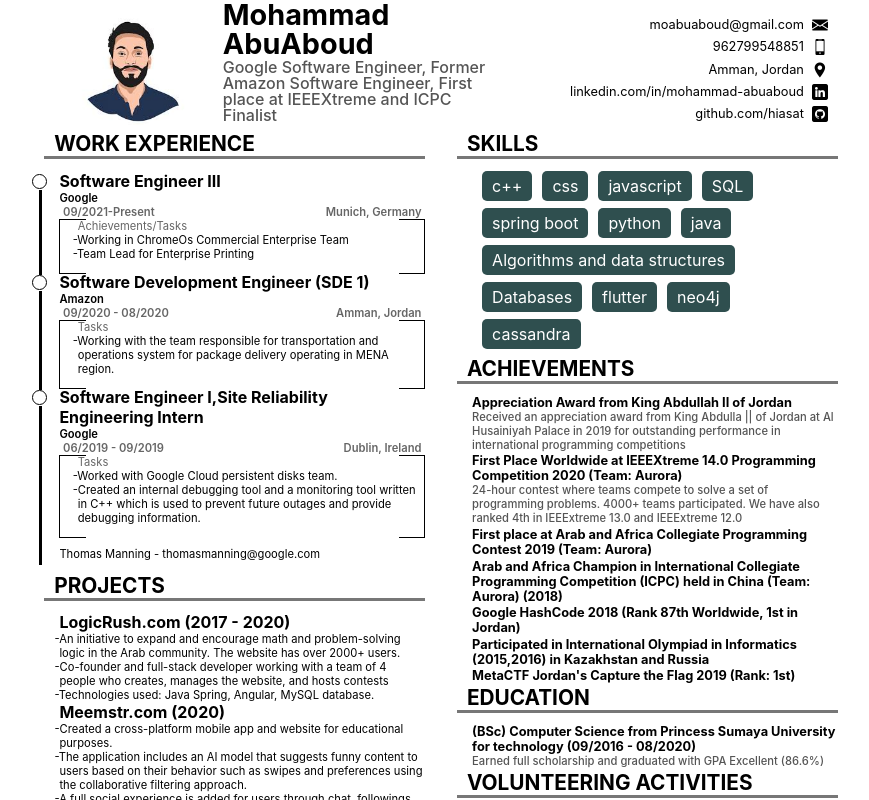
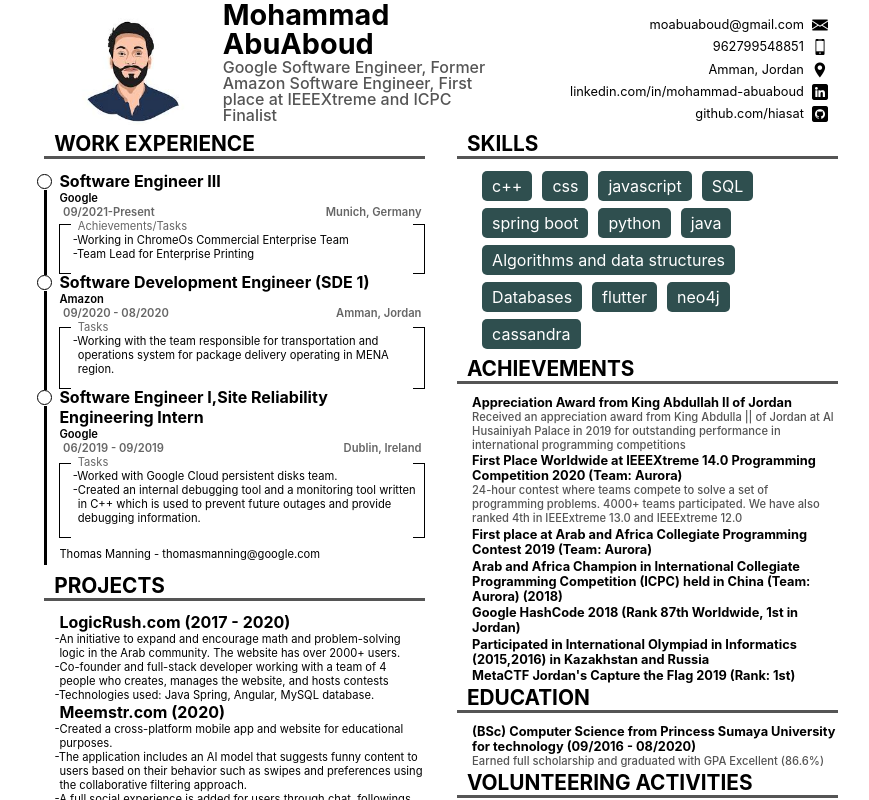
Before and after one commit to MinaLMG/CV-with-react, a React (Create React App) app: page / in a window 1280 px wide. Shown: the top 800 px of the page, without its empty margins (199-1068 px from the left). Built offline with nearby package versions, Linux system fonts and the light colour scheme.

Commit message:
modified some styling

```diff
--- a/src/components/Body/Style/Section.module.css
+++ b/src/components/Body/Style/Section.module.css
@@ -4,7 +4,7 @@
 }
 .section-title {
   font-weight: bold;
-  border-bottom: 3px solid #777;
+  border-bottom: 3px solid #555;
   text-transform: uppercase;
   padding-left: 10px;
   margin-bottom: 1rem;
--- a/src/components/Body/WorkExperience/WorkExperience.module.css
+++ b/src/components/Body/WorkExperience/WorkExperience.module.css
@@ -8,7 +8,7 @@
   border-left: 3px solid black;
   position: absolute;
   height: calc(100% - 1rem);
-  left: calc(-27px + 0.4rem);
+  left: calc(-22px + 0.4rem);
   top: 1.2rem;
 }
 .experience {
@@ -18,7 +18,7 @@
 }
 .experience::before {
   content: "";
-  left: -27px;
+  left: -22px;
   top: 0.2rem;
   width: 0.8rem;
   height: 0.8rem;
@@ -66,21 +66,22 @@
 }
 .experience-action-span1 {
   position: absolute;
-  width: 7%;
-  height: 100%;
+  width: 3%;
+  top: 10%;
+  height: 90%;
   display: block;
   border-left: 1px solid;
   border-top: 1px solid;
   border-bottom: 1px solid;
-
   left: 0%;
   z-index: 1;
 }
 .experience-action-span2 {
   position: absolute;
-  width: 7%;
+  width: 3%;
+  top: 10%;
+  height: 90%;
   display: block;
-  height: 100%;
   right: 0;
   z-index: 1;
   border-right: 1px solid;
@@ -103,4 +104,5 @@
 }
 .experience-contact {
   /* font-size: 8px; */
+  width: auto;
 }
```
Also changed, not shown: 1 other file (tests, documents, lock files or other folders).
